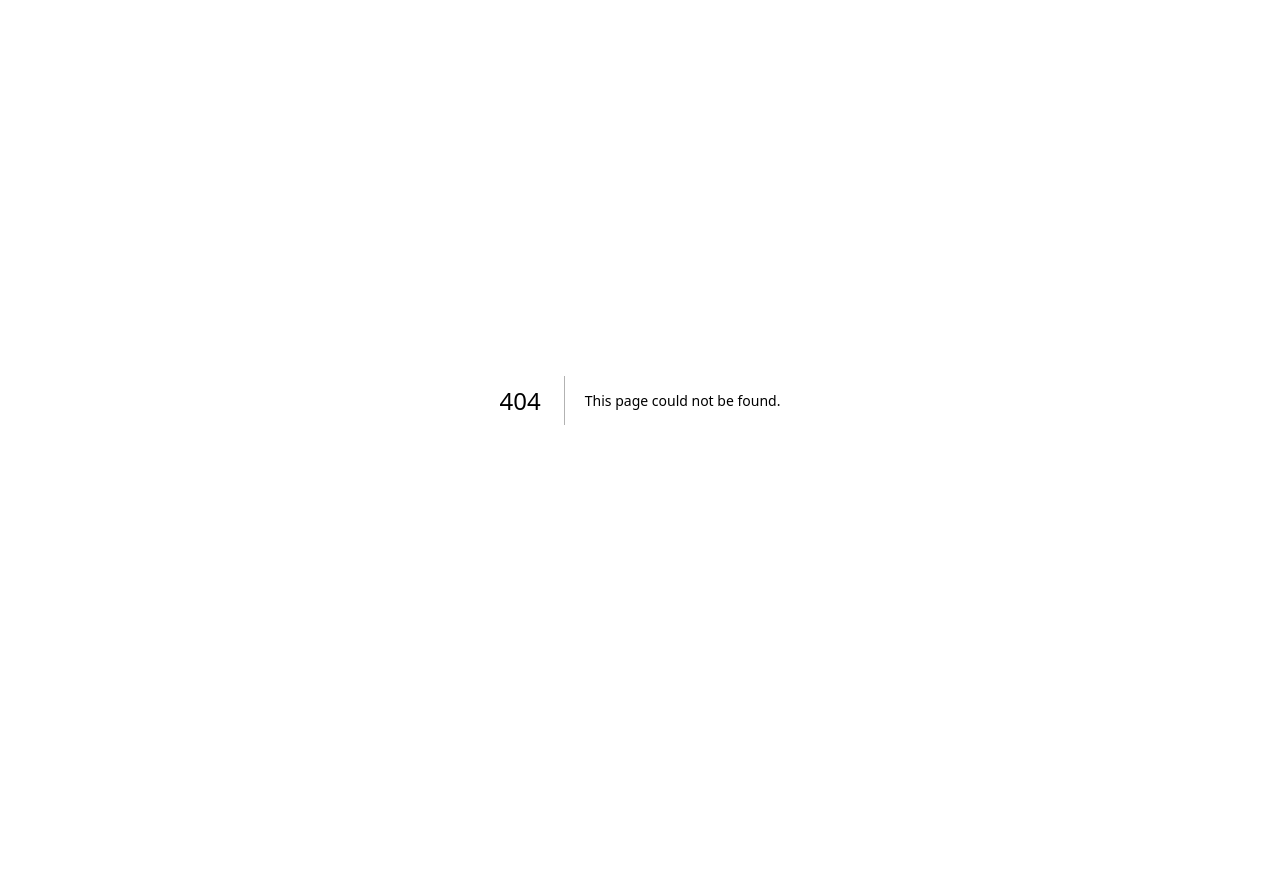
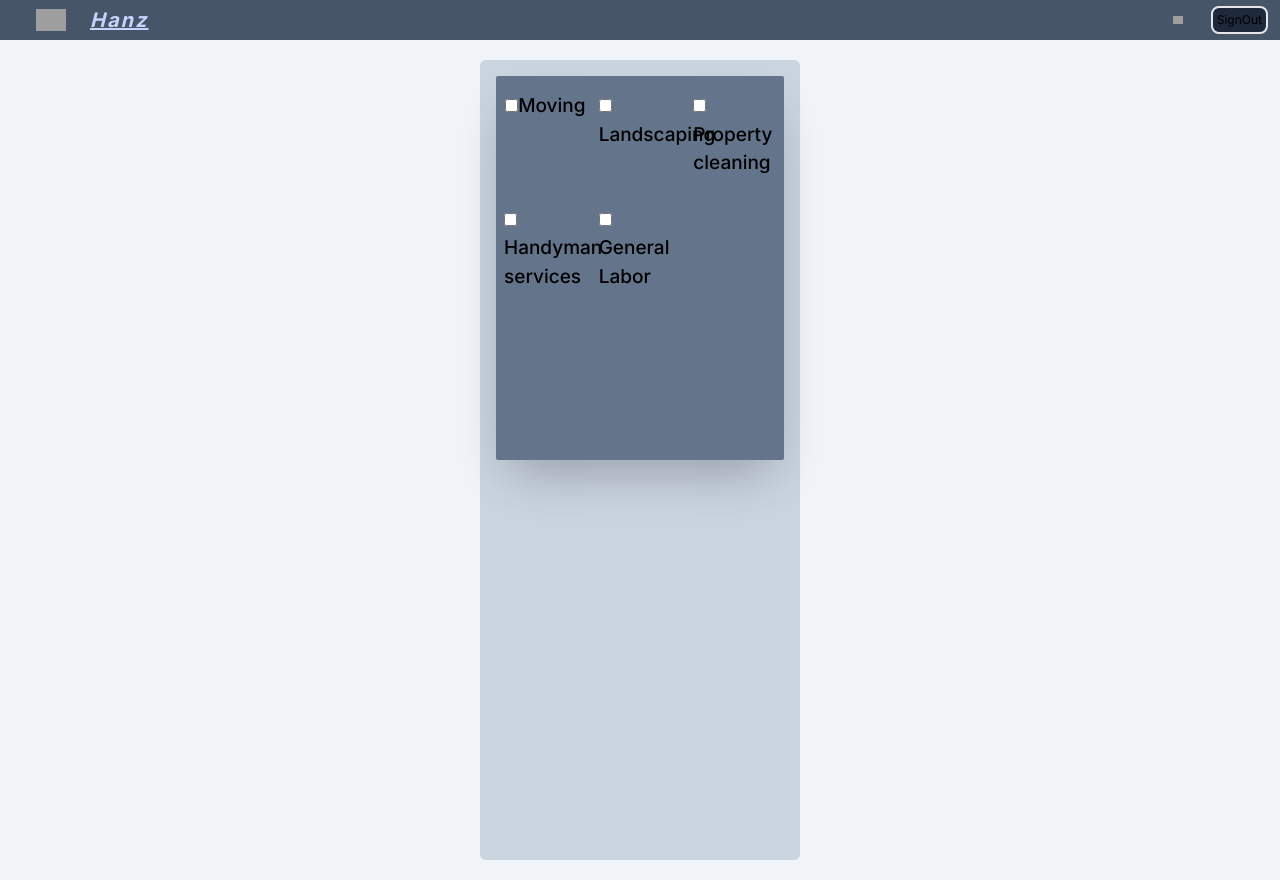
Before and after one commit to 00gigs/gig-commerce, a Next.js app: page /Booking in a window 1280 px wide. Before the commit this address had no page. Before the commit the page ends 800 px from the top, so only its background shows below. Built offline with nearby package versions, Linux system fonts and the light colour scheme; no server answers; grey boxes are pictures that could not be loaded.

Commit message:
updated booking UI

```diff
--- /dev/null
+++ b/app/Booking/page.js
@@ -0,0 +1,41 @@
+import React from "react";
+import Navbar from "../component/Navbar";
+const page = () => {
+  return (
+    <div>
+      <Navbar />
+      <div className="flex min-h-screen justify-center items-center text-black bg-slate-100">
+        <div className="bg-slate-300 rounded-md h-screen my-5 w-80 bg-blend-darken">
+          <div className="flex justify-center bg-slate-500 w-72 h-96 m-4 rounded-sm shadow-2xl ">
+            <form>
+              <div className="grid grid-cols-3 gap-3 m-2 font-medium"> {/**checkbox */}
+                <label className="text-[19px] my-2 text-center">
+                  <input type="checkbox" />
+                  Moving
+                </label>
+                <label className="text-[19px] my-2">
+                  <input type="checkbox" />
+                  Landscaping
+                </label>
+                <label className="text-[19px] my-2">
+                  <input type="checkbox" />
+                  Property cleaning
+                </label>
+                <label className="text-[19px] my-2">
+                  <input type="checkbox" />
+                  Handyman services
+                </label>
+                <label className="text-[19px] my-2">
+                  <input type="checkbox" />
+                  General Labor
+                </label>
+              </div>
+            </form>
+          </div>
+        </div>
+      </div>
+    </div>
+  );
+};
+
+export default page;
--- a/app/page.js
+++ b/app/page.js
@@ -6,7 +6,7 @@ export default function Home() {
   return (
    <div>
     <Navbar/>
-   <div className="text-black">
+   <div className="flex min-h-screen justify-center items-center text-black bg-slate-100">
    Home page
    </div>
 
```
